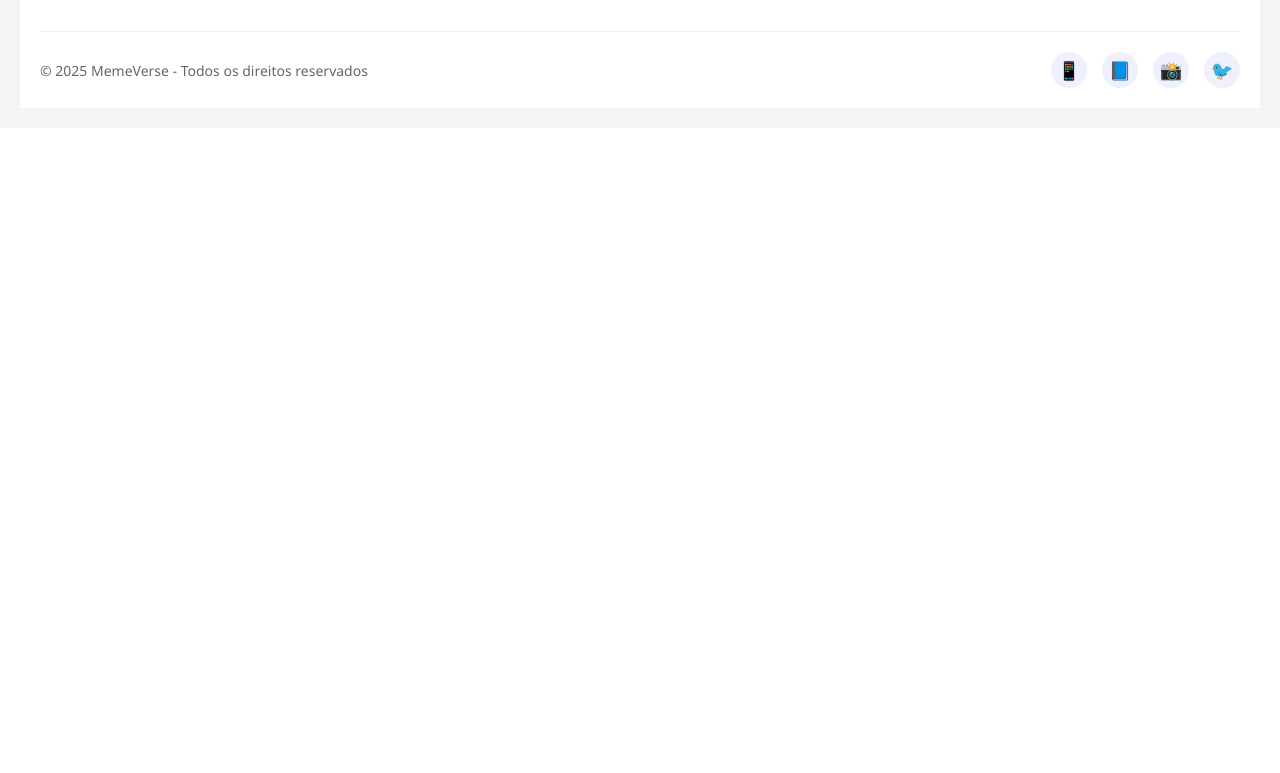
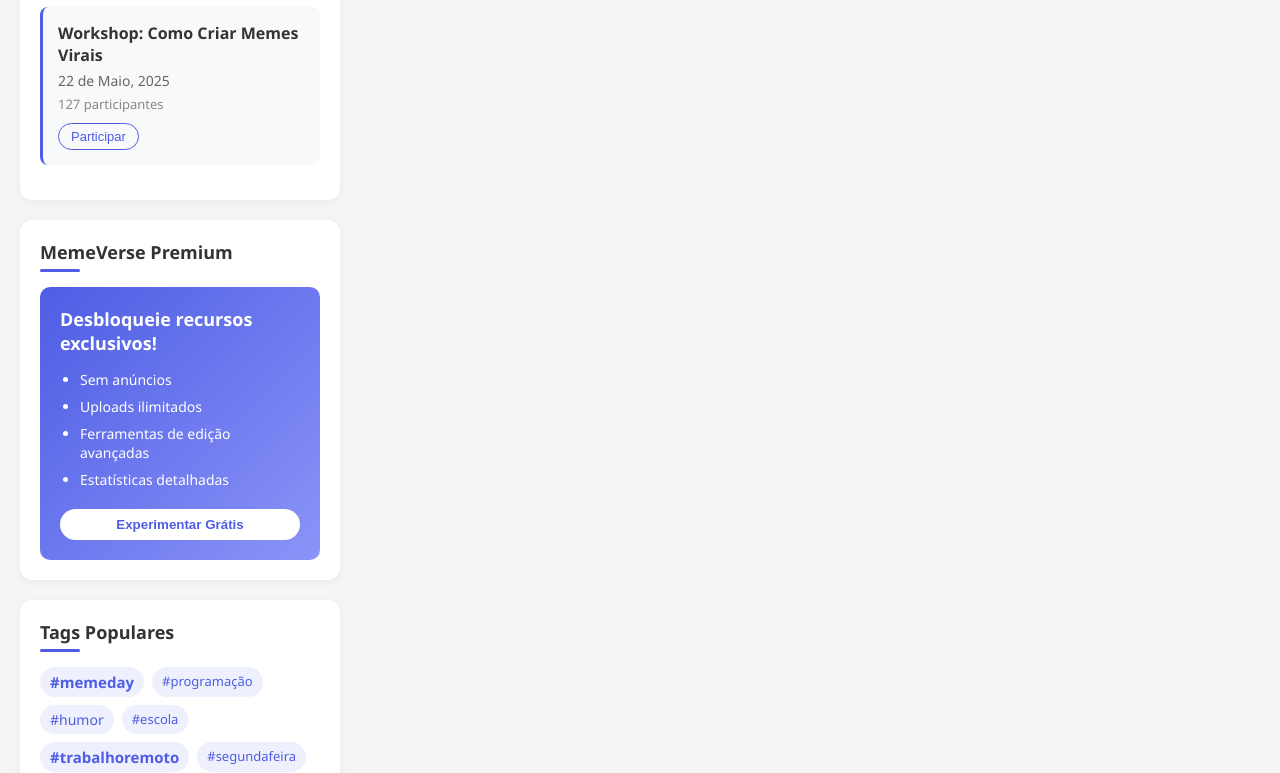
Before and after one commit to annafiochi/reavali-o-memes-verse, a Next.js app: page / in a window 1280 px wide. Shown: the part 1047-1820 px from the top of the page. Before the commit the page ends 1175 px from the top, so only its background shows below. Built offline with nearby package versions, Linux system fonts and the light colour scheme.

Commit message:
feat: create sideBar and EventCard components

```diff
--- a/src/app/page.jsx
+++ b/src/app/page.jsx
@@ -3,6 +3,7 @@ import Header from "../components/header";
 import Footer from "../components/footer";
 import HeroSection from "../components/heroSection";
 import Categories from "@/components/categories";
+import SideBar from "@/components/sideBar";
 
 export default function Home() {
 
@@ -175,6 +176,7 @@ export default function Home() {
         <div className={styles.contentArea}>
       <HeroSection memeOfTheDay={memeOfTheDay} />
       <Categories categories={categories} />
+      <SideBar upcomingEvents={upcomingEvents} />
         </div>
       </div>
       <Footer />
--- /dev/null
+++ b/src/components/eventCard/eventCard.module.css
@@ -0,0 +1,41 @@
+.eventCard {
+  padding: 15px;
+  margin-bottom: 15px;
+  background-color: #f8f9fa;
+  border-radius: 8px;
+  border-left: 3px solid #4e5de4;
+}
+
+.eventTitle {
+  font-size: 16px;
+  margin: 0 0 5px 0;
+  color: #333;
+}
+
+.eventDate {
+  font-size: 14px;
+  color: #666;
+  margin: 0 0 5px 0;
+}
+
+.eventParticipants {
+  font-size: 13px;
+  color: #888;
+  margin: 0 0 10px 0;
+}
+
+.eventButton {
+  background-color: transparent;
+  color: #4e5de4;
+  border: 1px solid #4e5de4;
+  border-radius: 20px;
+  padding: 5px 12px;
+  font-size: 13px;
+  cursor: pointer;
+  transition: all 0.3s;
+}
+
+.eventButton:hover {
+  background-color: #4e5de4;
+  color: white;
+}
--- /dev/null
+++ b/src/components/eventCard/index.jsx
@@ -0,0 +1,15 @@
+import styles from './eventCard.module.css'
+
+const EventCard = ({ id, title, date, participants}) => {
+    return (
+   <div key={id} className={styles.eventCard}>
+                <h4 className={styles.eventTitle}>{title}</h4>
+                <p className={styles.eventDate}>{date}</p>
+                <p className={styles.eventParticipants}>
+                  {participants} participantes
+                </p>
+                <button className={styles.eventButton}>Participar</button>
+              </div>
+    );
+    }
+export default EventCard;
--- /dev/null
+++ b/src/components/sideBar/index.jsx
@@ -0,0 +1,67 @@
+import styles from './sideBar.module.css';
+import EventCard from '../eventCard';
+
+const SideBar = ({ upcomingEvents }) => {
+    return (
+<aside className={styles.sidebar}>
+          <div className={styles.sidebarSection}>
+            <h3 className={styles.sidebarTitle}>Eventos Próximos</h3>
+            {upcomingEvents.map((event) => (
+              // COMPONENTE: EventCard
+              <EventCard
+                key={event.id}
+                id={event.id}
+              title={event.title}
+              date={event.date}
+              participants={event.participants}
+
+            />
+
+            ))}
+          </div>
+
+          <div className={styles.sidebarSection}>
+            <h3 className={styles.sidebarTitle}>MemeVerse Premium</h3>
+            <div className={styles.premiumCard}>
+              <h4 className={styles.premiumTitle}>
+                Desbloqueie recursos exclusivos!
+              </h4>
+              <ul className={styles.premiumFeatures}>
+                <li>Sem anúncios</li>
+                <li>Uploads ilimitados</li>
+                <li>Ferramentas de edição avançadas</li>
+                <li>Estatísticas detalhadas</li>
+              </ul>
+              <button className={styles.premiumButton}>
+                Experimentar Grátis
+              </button>
+            </div>
+          </div>
+
+          <div className={styles.sidebarSection}>
+            <h3 className={styles.sidebarTitle}>Tags Populares</h3>
+            <div className={styles.tagCloud}>
+              <span className={`${styles.tag} ${styles.tagLarge}`}>
+                #memeday
+              </span>
+              <span className={styles.tag}>#programação</span>
+              <span className={`${styles.tag} ${styles.tagMedium}`}>
+                #humor
+              </span>
+              <span className={styles.tag}>#escola</span>
+              <span className={`${styles.tag} ${styles.tagLarge}`}>
+                #trabalhoremoto
+              </span>
+              <span className={styles.tag}>#segundafeira</span>
+              <span className={`${styles.tag} ${styles.tagMedium}`}>
+                #games
+              </span>
+              <span className={styles.tag}>#nofilter</span>
+            </div>
+          </div>
+        </aside>
+    )
+
+}
+
+export default SideBar;
--- /dev/null
+++ b/src/components/sideBar/sideBar.module.css
@@ -0,0 +1,103 @@
+.sidebar {
+  width: 320px;
+  display: flex;
+  flex-direction: column;
+  gap: 20px;
+}
+
+.sidebarSection {
+  background-color: #fff;
+  border-radius: 12px;
+  padding: 20px;
+  box-shadow: 0 2px 10px rgba(0, 0, 0, 0.05);
+}
+
+.sidebarTitle {
+  font-size: 18px;
+  margin: 0 0 15px 0;
+  color: #333;
+  position: relative;
+  padding-bottom: 8px;
+}
+
+.sidebarTitle::after {
+  content: "";
+  position: absolute;
+  bottom: 0;
+  left: 0;
+  width: 40px;
+  height: 3px;
+  background-color: #4e5de4;
+  border-radius: 10px;
+}
+
+.premiumCard {
+  background: linear-gradient(135deg, #4e5de4 0%, #8a94f8 100%);
+  color: white;
+  padding: 20px;
+  border-radius: 10px;
+}
+
+.premiumTitle {
+  font-size: 18px;
+  margin: 0 0 15px 0;
+}
+
+.premiumFeatures {
+  padding-left: 20px;
+  margin: 0 0 20px 0;
+}
+
+.premiumFeatures li {
+  margin-bottom: 8px;
+  font-size: 14px;
+}
+
+.premiumButton {
+  background-color: white;
+  color: #4e5de4;
+  border: none;
+  border-radius: 20px;
+  padding: 8px 16px;
+  font-weight: bold;
+  cursor: pointer;
+  transition: all 0.3s;
+  width: 100%;
+}
+
+.premiumButton:hover {
+  background-color: #f0f0f0;
+  transform: translateY(-2px);
+}
+
+/* Componente TagCloud */
+.tagCloud {
+  display: flex;
+  flex-wrap: wrap;
+  gap: 8px;
+}
+
+.tag {
+  display: inline-block;
+  background-color: #eef0fd;
+  color: #4e5de4;
+  padding: 5px 10px;
+  border-radius: 20px;
+  font-size: 13px;
+  cursor: pointer;
+  transition: all 0.3s;
+}
+
+.tag:hover {
+  background-color: #4e5de4;
+  color: white;
+}
+
+.tagLarge {
+  font-size: 15px;
+  font-weight: bold;
+}
+
+.tagMedium {
+  font-size: 14px;
+}
```
Also changed, not shown: src/app/memes/memes.module.css (+0 -72 lines), src/app/memes/page.jsx (+0 -56 lines).
